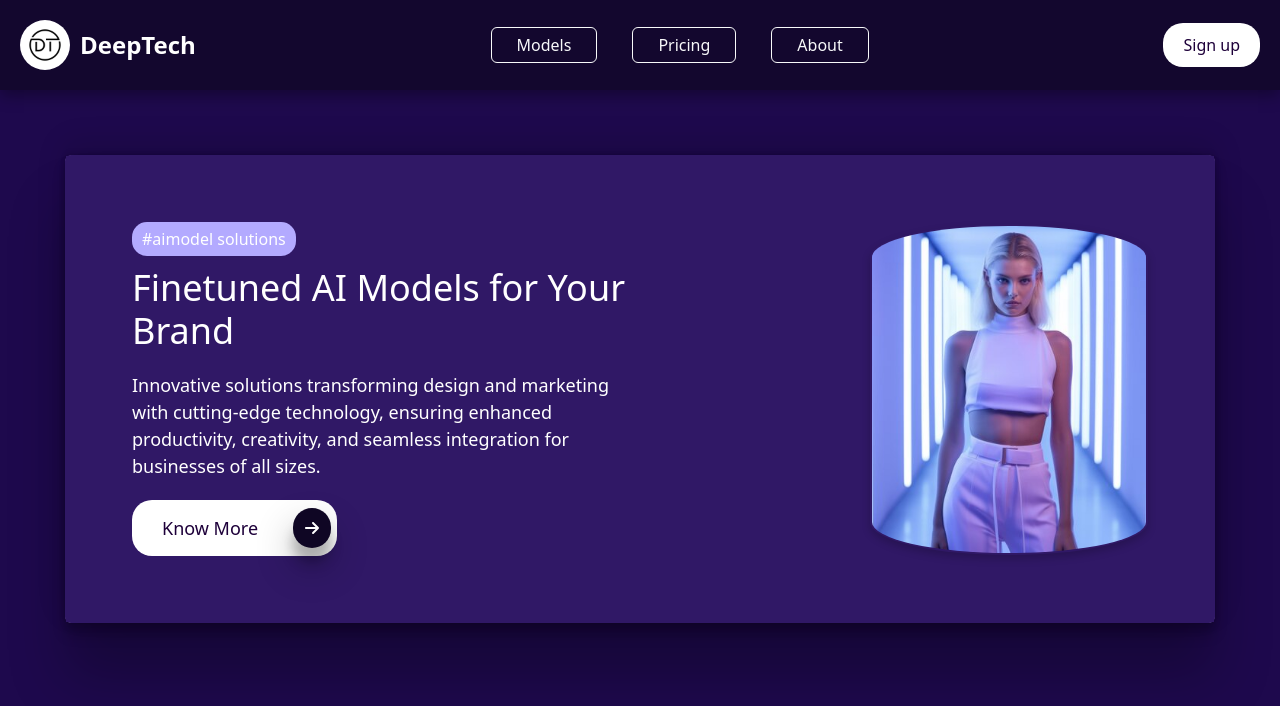
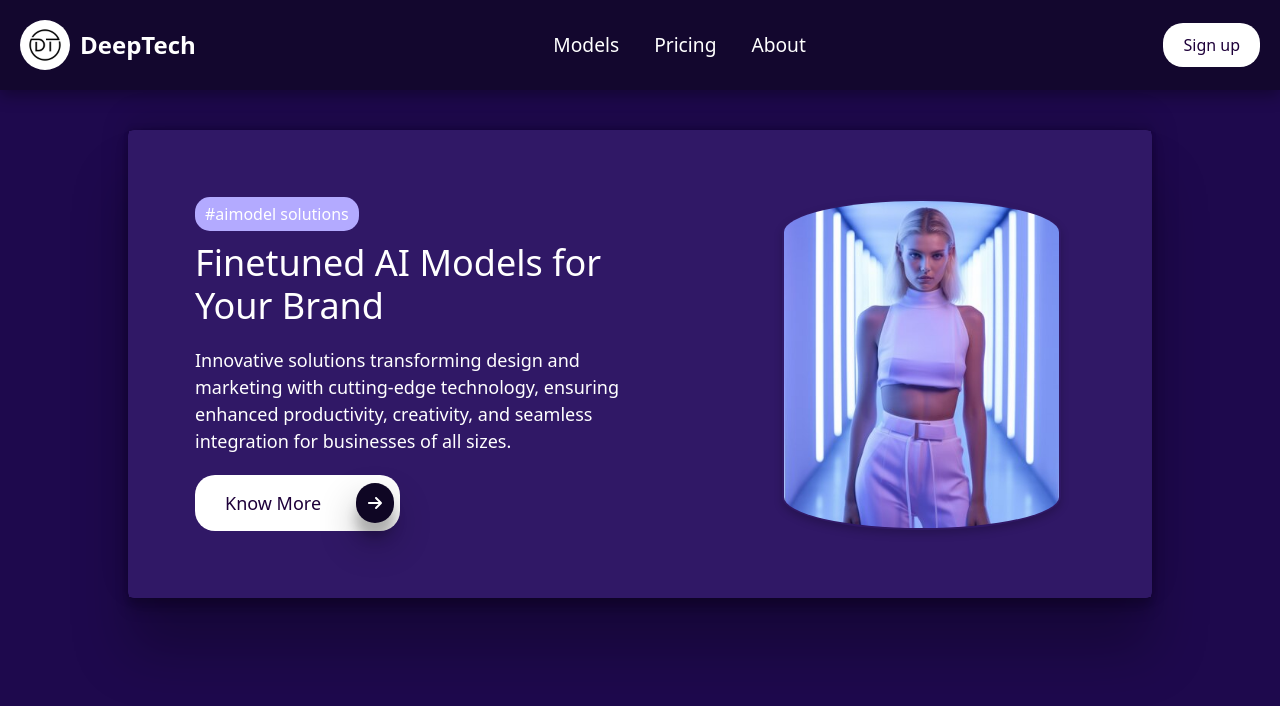
Before and after one commit to AydeKnight/DeepTech, a React (Create React App) app: page / in a window 1280 px wide. Shown: the top 706 px of the page. Built offline with nearby package versions, Linux system fonts and the light colour scheme.

Commit message:
Style updated

```diff
--- a/src/components/index.js
+++ b/src/components/index.js
@@ -7,7 +7,7 @@ function Main() {
     <div className="App">
      <Navbar/>
      <div className='pading'>
-     <IntialPage/>
+        <IntialPage/>
      </div>
     </div>
   );
--- a/src/components/inttial-page.js
+++ b/src/components/inttial-page.js
@@ -6,7 +6,7 @@ import { faArrowRight } from '@fortawesome/free-solid-svg-icons';
 
 function IntialPage() {
   return (
-    <div class="card" >
+    <div class="card card-purple" >
     <div class="card-body">
 
         <div className="main-section">
@@ -16,11 +16,13 @@ function IntialPage() {
         <p>
             Innovative solutions transforming design and marketing with cutting-edge technology, ensuring enhanced productivity, creativity, and seamless integration for businesses of all sizes.
         </p>
+        <div>
         <button className="know-more">
         <span>Know More</span>
             <FontAwesomeIcon icon={faArrowRight} className="arrow-icon" />
 
         </button>
+        </div>
         </div>
         <div className="image-container">
         <img src={AiModel} alt="AI model" className="image" />
--- a/src/components/navbar.js
+++ b/src/components/navbar.js
@@ -9,12 +9,12 @@ function Navbar() {
         DeepTech
       </div>
       <div className="nav-links">
-        {/* <a href="#models">Models</a>
+        <a href="#models">Models</a>
         <a href="#pricing">Pricing</a>
-        <a href="#about">About</a> */}
-        <button type="button" class="btn btn-outline-light">Models</button>
+        <a href="#about">About</a>
+        {/* <button type="button" class="btn btn-outline-light">Models</button>
         <button type="button" class="btn btn-outline-light">Pricing</button>
-        <button type="button" class="btn btn-outline-light">About</button>
+        <button type="button" class="btn btn-outline-light">About</button> */}
       </div>
       <button className="sign-up" disabled={true} >Sign up</button>
     </div>
--- a/src/styles/style.css
+++ b/src/styles/style.css
@@ -10,14 +10,22 @@
 
   }
   .navbar {
+    position: fixed;
+    top: 0;
+    left: 0;
+    width: 100%;
     display: flex;
-    align-items: center; /* Vertically align items */
-    justify-content: space-between; /* Space out items evenly */
+    align-items: center;
+    justify-content: space-between;
     padding: 20px;
     background-color: #13072e;
     color: white;
     box-shadow: rgba(0, 0, 0, 0.35) 0px 5px 15px;
+    z-index: 1000; /* Adjust as needed */
   }
+
+  /* Adjustments for mobile responsiveness remain the same */
+
 
   .logo-image {
     height: 50px; /* Adjust the height as needed */
@@ -56,18 +64,33 @@
 
 
   .pading{
-    padding: 65px;
+    padding-top: 130px;
   }
   .card{
     --bs-card-border-color: rgb(48 24 102) !important;
-    box-shadow: rgba(0, 0, 0, 0.25) 0px 54px 55px, rgba(0, 0, 0, 0.12) 0px -12px 30px, rgba(0, 0, 0, 0.12) 0px 4px 6px, rgba(0, 0, 0, 0.17) 0px 12px 13px, rgba(0, 0, 0, 0.09) 0px -3px 5px;
+  box-shadow: rgba(0, 0, 0, 0.25) 0px 54px 55px, rgba(0, 0, 0, 0.12) 0px -12px 30px, rgba(0, 0, 0, 0.12) 0px 4px 6px, rgba(0, 0, 0, 0.17) 0px 12px 13px, rgba(0, 0, 0, 0.09) 0px -3px 5px;
+  width: 80%;
+  margin-left: 10%;
+  display: flex;
+  flex-direction: column;
+  background-color: #1e094d; /* Default background color for the card */
+  animation: fadeIn 1s ease-in-out; /* Animation for fade-in effect */
+  }
+  @keyframes fadeIn {
+    from {
+      opacity: 0;
+      transform: translateY(-20px);
+    }
+    to {
+      opacity: 1;
+      transform: translateY(0);
+    }
   }
   .card-body{
     background-color: #301866;
   }
   .main-section {
     display: flex;
-    justify-content: space-between;
     align-items: center;
     padding: 50px;
   }
@@ -125,6 +148,7 @@
     position: relative;
     display: flex;
     max-width: 500px;
+    margin-left: 16%;
     overflow: hidden;
     border-radius: 50% / 10%;
     align-items: center;
```
